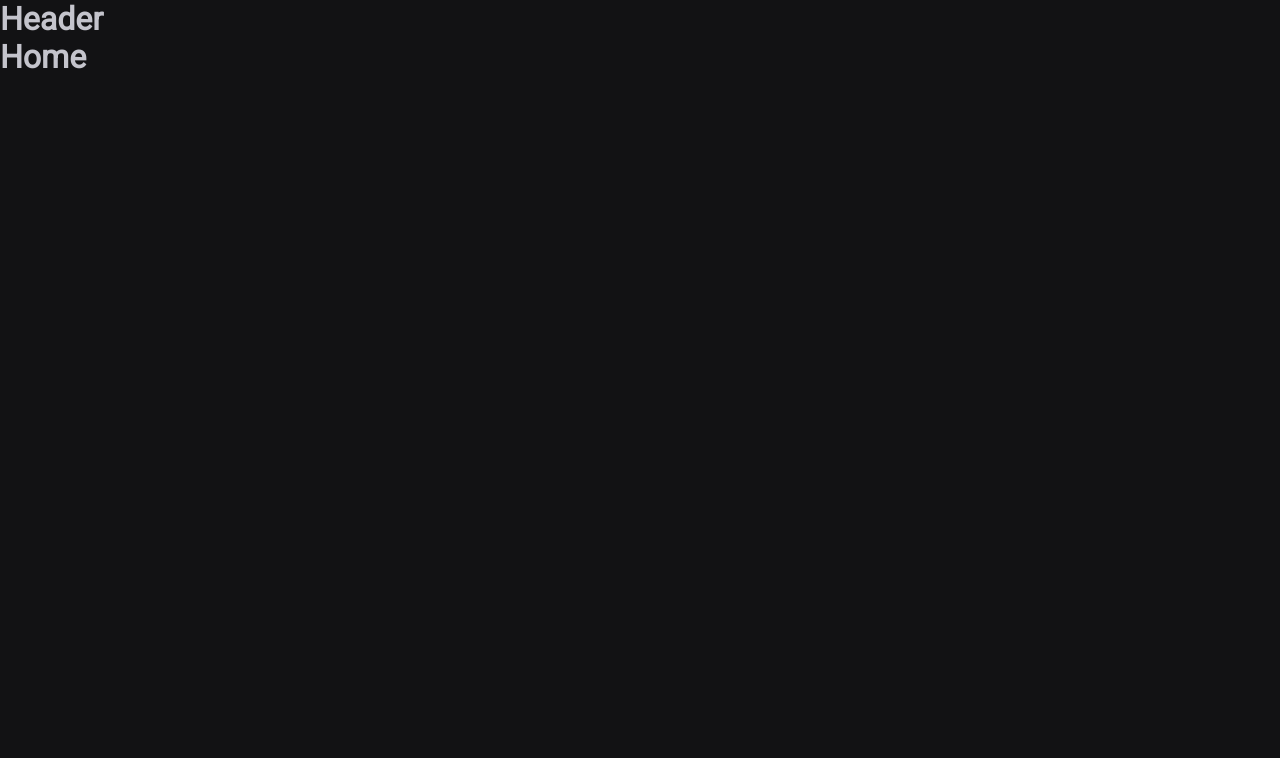
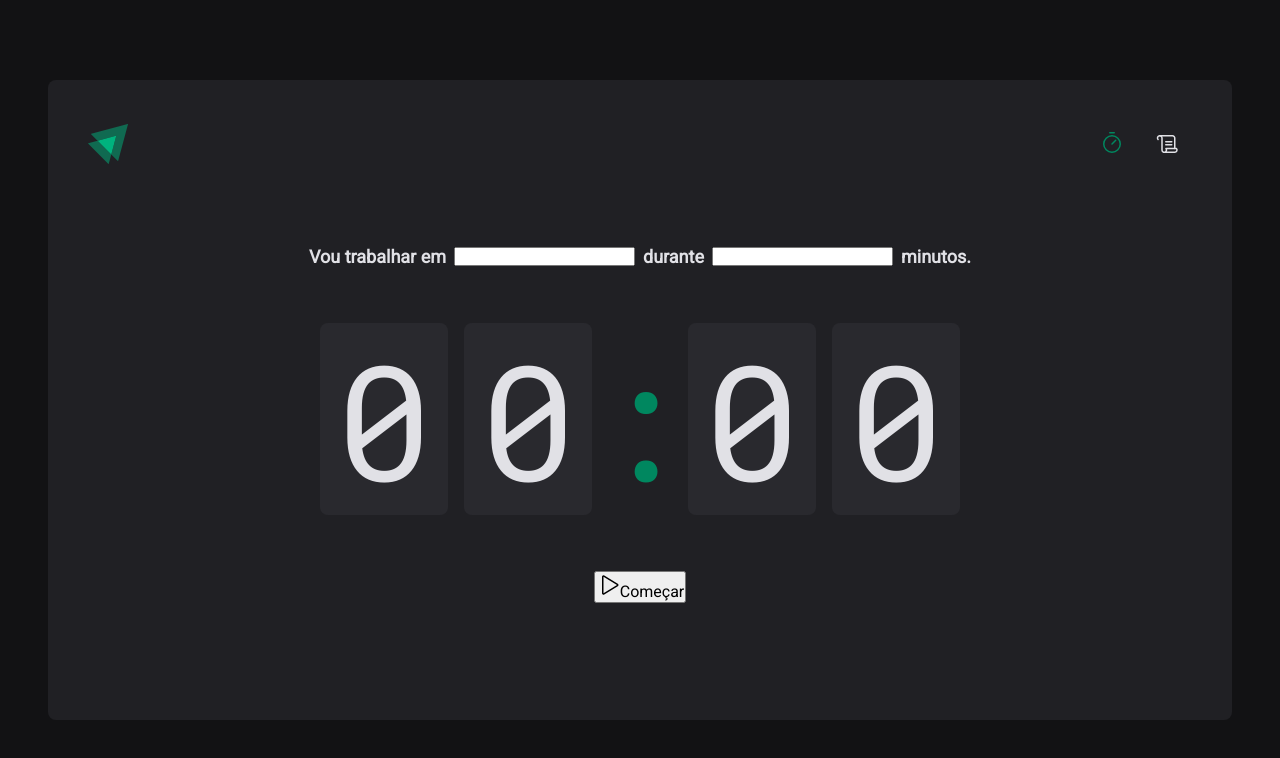
Before and after one commit to Meints/ignite-timer, a React (Vite) app: page / in a window 1280 px wide. Shown: the top 758 px of the page. Built offline with nearby package versions, Linux system fonts and the light colour scheme.

Commit message:
Basic style of the main page

```diff
--- a/package.json
+++ b/package.json
@@ -10,6 +10,7 @@
     "preview": "vite preview"
   },
   "dependencies": {
+    "phosphor-react": "^1.4.1",
     "react": "^18.3.1",
     "react-dom": "^18.3.1",
     "react-router-dom": "^6.26.2",
--- a/src/components/Header.tsx
+++ /dev/null
@@ -1,7 +0,0 @@
-export function Header() {
-  return (
-    <header>
-      <h1>Header</h1>
-    </header>
-  )
-}
--- /dev/null
+++ b/src/components/Header/index.tsx
@@ -0,0 +1,21 @@
+import { HeaderContainer } from "./styles";
+
+import logoIgnite from "../../assets/logo-ignite.svg";
+import { Timer, Scroll } from "phosphor-react";
+import { NavLink } from "react-router-dom";
+
+export function Header() {
+  return (
+    <HeaderContainer>
+      <img src={logoIgnite} alt="" />
+      <nav>
+        <NavLink to="/" title="Timer">
+          <Timer size={24}/>
+        </NavLink>
+        <NavLink to="/history" title="Histórico">
+          <Scroll size={24}/>
+        </NavLink>
+      </nav>
+    </HeaderContainer>
+  )
+}
--- /dev/null
+++ b/src/components/Header/styles.ts
@@ -0,0 +1,34 @@
+import { styled } from "styled-components";
+
+export const HeaderContainer = styled.header`
+    display: flex;
+    align-items: center;
+    justify-content: space-between;
+
+    nav{
+        display: flex;
+        gap: 0.5rem;
+
+        a{
+            width: 3rem;
+            height: 3rem;
+
+            display: flex;
+            justify-content: center;
+            align-items: center;
+
+            color: ${props => props.theme["gray-100"]};
+
+            border-top: 3px solid transparent;
+            border-bottom: 3px solid transparent;
+
+            &:hover{
+                border-bottom: 3px solid ${props => props.theme["green-500"]};
+            }
+
+            &.active{
+                color: ${props => props.theme["green-500"]};
+            }
+        }
+    }
+`;
--- a/src/layouts/DefaultLayout.tsx
+++ /dev/null
@@ -1,11 +0,0 @@
-import { Outlet } from "react-router-dom";
-import { Header } from "../components/Header";
-
-export function DefaultLayout() {
-    return (
-        <div>
-            <Header />
-            <Outlet />
-        </div>
-    )
-}
--- /dev/null
+++ b/src/layouts/DefaultLayout/index.tsx
@@ -0,0 +1,12 @@
+import { Outlet } from "react-router-dom";
+import { Header } from "../../components/Header";
+import { LayoutContainer } from "./styles";
+
+export function DefaultLayout() {
+    return (
+        <LayoutContainer>
+            <Header />
+            <Outlet />
+        </LayoutContainer>
+    )
+}
--- /dev/null
+++ b/src/layouts/DefaultLayout/styles.ts
@@ -0,0 +1,14 @@
+import styled from "styled-components";
+
+export const LayoutContainer = styled.div`
+    max-width: 74rem;
+    height: calc(100vh - 10rem);
+    margin: 5rem auto;
+    padding: 2.5rem;
+
+    background-color: ${props => props.theme["gray-800"]};
+    border-radius: 8px;
+
+    display: flex;
+    flex-direction: column;
+`
--- a/src/pages/Home.tsx
+++ /dev/null
@@ -1,7 +0,0 @@
-export function Home(){
-    return (
-        <div>
-            <h1>Home</h1>
-        </div>
-    )
-}
--- /dev/null
+++ b/src/pages/Home/index.tsx
@@ -0,0 +1,33 @@
+import { Play } from "phosphor-react";
+import { CountdownContainer, FormContainer, HomeContainer, Separator } from "./styles";
+
+export function Home(){
+    return (
+        <HomeContainer>
+            <form action="">
+                <FormContainer>
+                    <label htmlFor="task">Vou trabalhar em</label>
+                    <input id="task" type="text" />
+
+                    <label htmlFor="minutesAmount">durante</label>
+                    <input id="minutesAmount" type="number" />
+
+                    <span>minutos.</span>
+                </FormContainer>
+
+                <CountdownContainer>
+                    <span>0</span>
+                    <span>0</span>
+                    <Separator>:</Separator>
+                    <span>0</span>
+                    <span>0</span>
+                </CountdownContainer>
+
+                <button type="submit">
+                    <Play size={24} />
+                    Começar
+                </button>
+            </form>
+        </HomeContainer>
+    )
+}
--- /dev/null
+++ b/src/pages/Home/styles.ts
@@ -0,0 +1,54 @@
+import styled from "styled-components";
+
+export const HomeContainer = styled.main`
+    flex: 1;
+    display: flex;
+    flex-direction: column;
+    align-items: center;
+    justify-content: center;
+
+    form {
+        display: flex;
+        flex-direction: column;
+        align-items: center;
+        gap: 3.5rem;
+    }
+`;
+
+export const FormContainer = styled.div`
+    width: 100%;
+    display: flex;
+    align-items: center;
+    justify-content: center;
+    gap: 0.5rem;
+    color: ${props => props.theme["gray-100"]};
+    font-size: 1.125rem;
+    font-weight: bold;
+    flex-wrap: wrap;
+`;
+
+export const CountdownContainer = styled.div`
+    font-family: 'Roboto Mono', monospace;
+    font-size: 10rem;
+    line-height: 8rem;
+    color: ${props => props.theme["gray-100"]};
+
+    display: flex;
+    gap: 1rem;
+
+    span{
+        background: ${props => props.theme["gray-700"]};
+        padding: 2rem 1rem;
+        border-radius: 8px;
+    }
+`;
+
+export const Separator = styled.div`
+    padding: 2rem 0;
+    color: ${props => props.theme["green-500"]};
+
+    width: 4rem;
+    overflow: hidden;
+    display: flex;
+    justify-content: center;
+`;
--- a/src/styles/global.ts
+++ b/src/styles/global.ts
@@ -15,6 +15,7 @@
     body{
         background-color: ${props => props.theme["gray-900"]};
         color: ${props => props.theme["gray-300"]};
+        -webkit-font-smoothing: antialiased;
     }
 
     body, input-security, textarea, button {
```
Also changed, not shown: src/assets/logo-ignite.svg (added), 1 other file (tests, documents, lock files or other folders).
